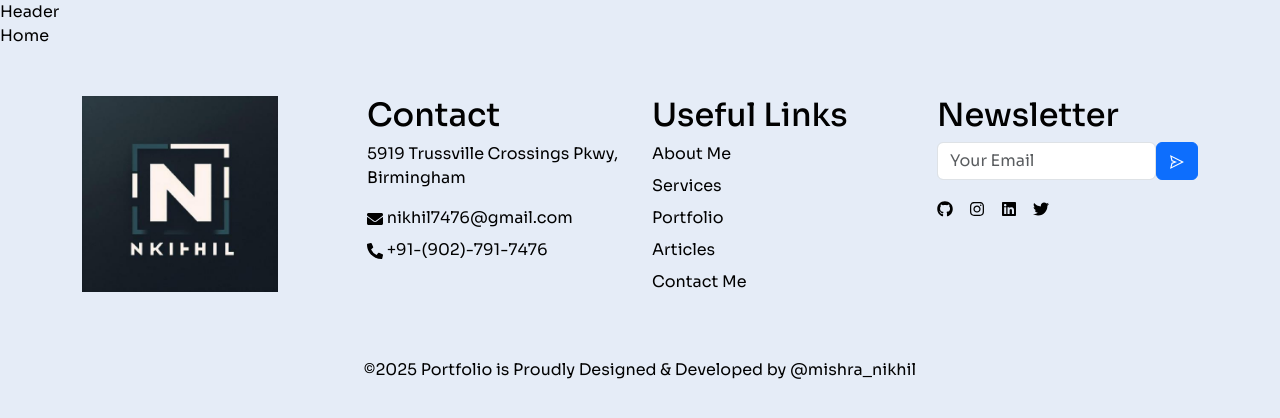
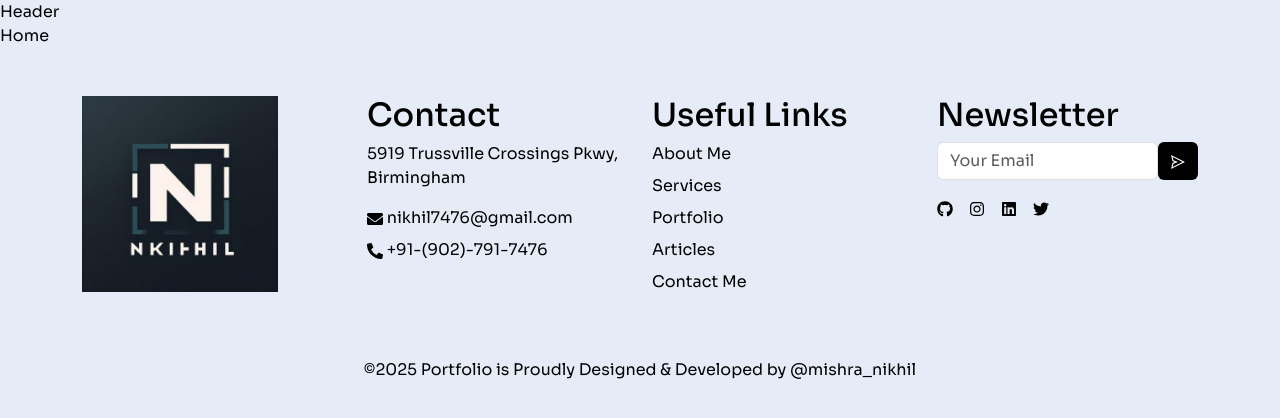
Before and after one commit to nikhil7476/nikhil-portfolio, a Next.js app: page / in a window 1280 px wide. Shown: the top 418 px of the page. Built offline with nearby package versions, Linux system fonts and the light colour scheme.

Commit message:
modified:   src/styles/globals.css

```diff
--- a/src/styles/globals.css
+++ b/src/styles/globals.css
@@ -104,16 +104,16 @@ p {
 }
 
 button {
-  background: var(--button-bg);
+  background: var(--button-bg) !important;
   color: var(--button-text);
-  border: none;
+  border: none !important;
   padding: 10px 20px;
   cursor: pointer;
   font-size: 16px;
 }
 
 button:hover {
-  background: var(--button-hover-bg);
+  background: var(--button-hover-bg) !important;
   color: var(--button-hover-text);
 }
 
```
